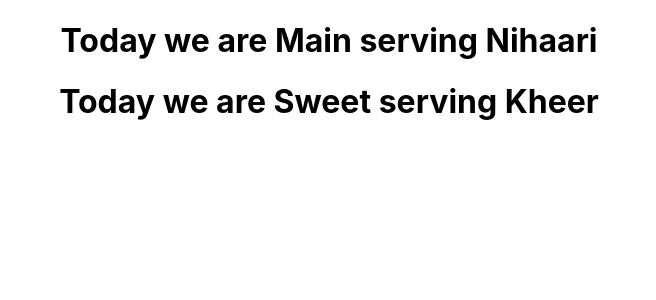
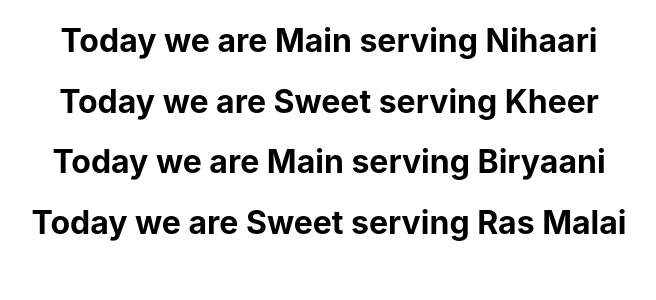
Before and after one commit to sheikh-fahad-aq/expense-app, a React (Create React App) app: page / in a window 1280 px wide. Shown: the top 300 px of the page, without its empty margins (311-967 px from the left). Built offline with nearby package versions, Linux system fonts and the light colour scheme.

Commit message:
expense-app

```diff
--- a/src/App.js
+++ b/src/App.js
@@ -8,6 +8,7 @@ function App() {
   return (
     <div className="App">
       <Dinner dishName="Nihaari" sweetDish="Kheer" />
+      <Dinner dishName="Biryaani" sweetDish="Ras Malai" />
     </div>
   );
 }
```
